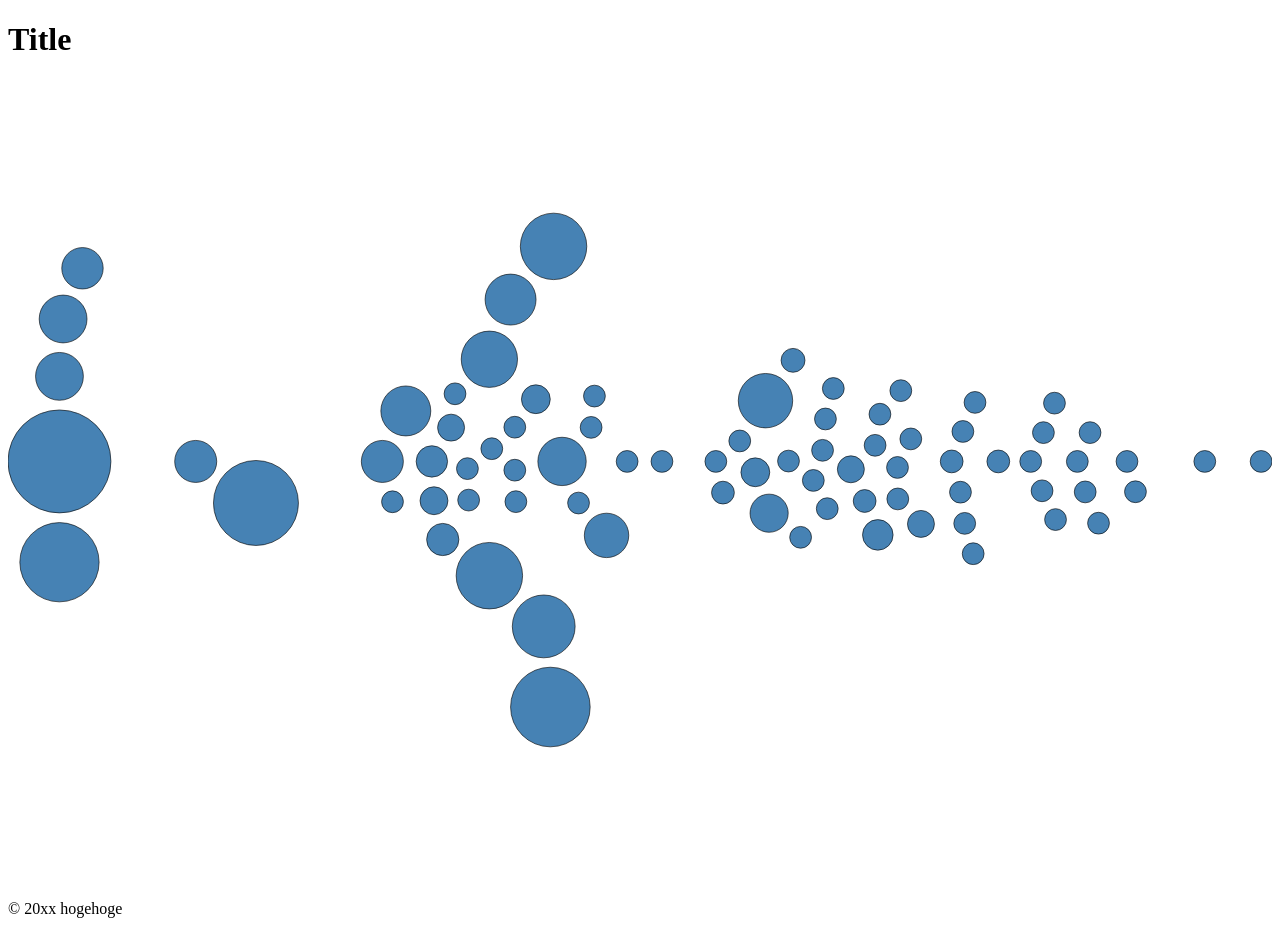
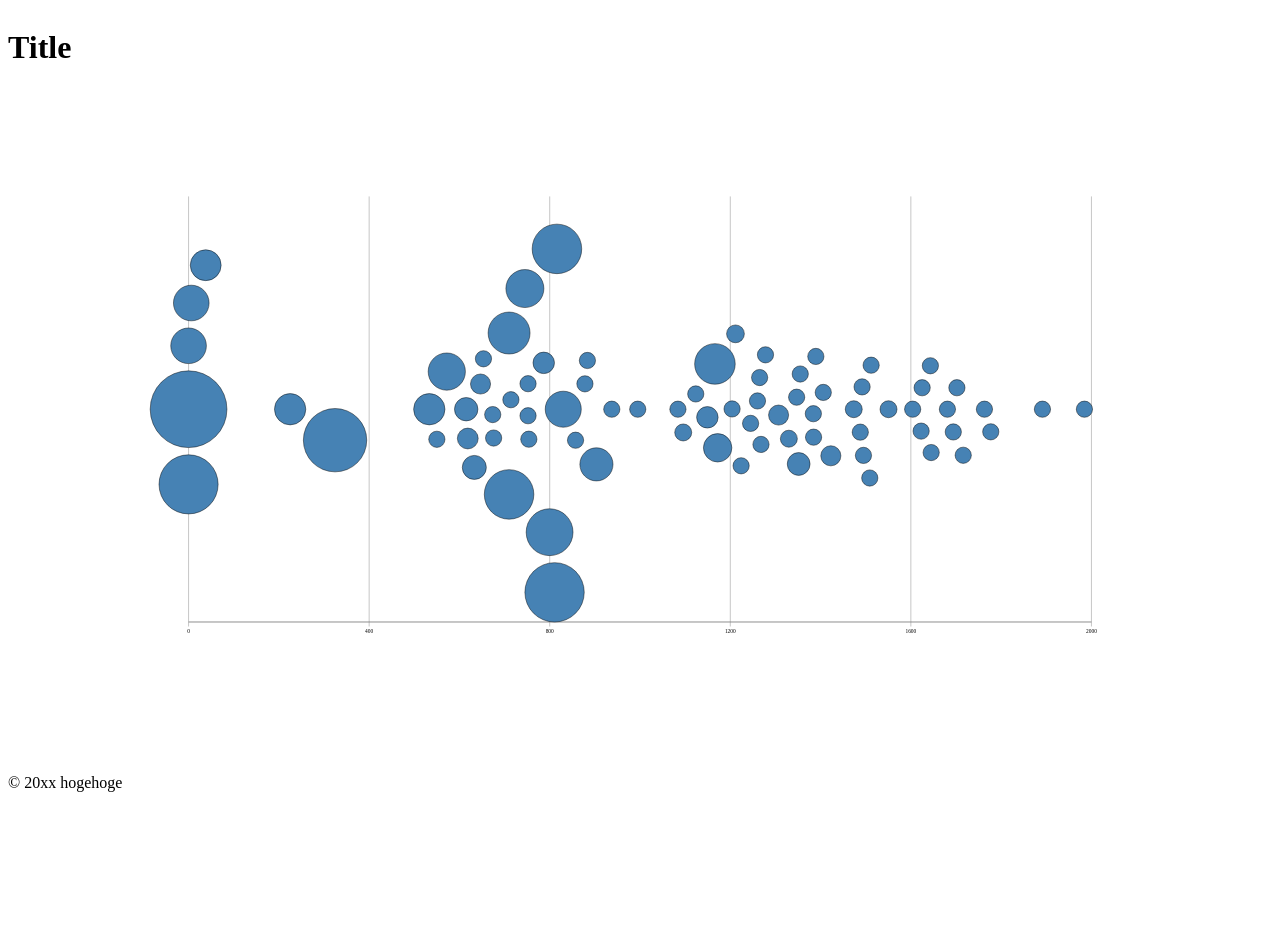
Before and after one commit to vdslab/theme2026-kaziru, a React (Vite) app: page / in a window 1280 px wide. After the commit the page ends 816 px from the top, so only its background shows below. Built offline with nearby package versions, Linux system fonts and the light colour scheme.

Commit message:
feat: 軸の追加

```diff
--- a/index.html
+++ b/index.html
@@ -1,7 +1,10 @@
-<!DOCTYPE html>
+<!doctype html>
 <html>
   <head>
-    <link href="style.css" rel="stylesheet" />
+    <link
+      href="https://fonts.googleapis.com/css?family=Open+Sans"
+      rel="stylesheet"
+    />
     <meta charset="utf-8" />
     <title>Title</title>
   </head>
--- a/src/App.jsx
+++ b/src/App.jsx
@@ -69,7 +69,7 @@ export default function App() {
   }, []);
 
   return (
-    <div>
+    <div className="app">
       <Header />
       <Main summary={summary} />
       <Footer />
--- a/src/components/Main.jsx
+++ b/src/components/Main.jsx
@@ -2,7 +2,7 @@ import PieBeeswarm from "./PieBeeswarm/PieBeeswarm";
 
 export default function Main({ summary }) {
   return (
-    <main>
+    <main className="main">
       <PieBeeswarm data={summary} />
     </main>
   );
--- /dev/null
+++ b/src/components/PieBeeswarm/AxisBottom.jsx
@@ -0,0 +1,27 @@
+export default function AxisBottom({ xMin, xMax, yMax, tickStep }) {
+
+
+  const ticks = [];
+  for (let t = xMin; t <= xMax; t += tickStep) {
+    ticks.push(t);
+  }
+
+  return (
+    <g>
+      {/* 軸線 */}
+      <line x1={xMin} x2={xMax} y1={yMax} y2={yMax} stroke="black" />
+
+      {ticks.map((tick) => (
+        <g key={tick} transform={`translate(${tick},0)`}>
+          {/* tick線 */}
+          <line y1={-yMax} y2={yMax + 10} stroke="gray" />
+
+          {/* ラベル */}
+          <text y={yMax + 25} textAnchor="middle" fontSize={12}>
+            {tick}
+          </text>
+        </g>
+      ))}
+    </g>
+  );
+}
--- a/src/components/PieBeeswarm/PieBeeswarm.jsx
+++ b/src/components/PieBeeswarm/PieBeeswarm.jsx
@@ -1,20 +1,26 @@
+import AxisBottom from "./AxisBottom";
+
 export default function PieBeeswarm({ data = [] }) {
   if (data.length === 0) {
     return null;
   }
 
-  const xMin = Math.min(...data.map((d) => d.x - d.r));
-  const xMax = Math.max(...data.map((d) => d.x + d.r));
+  const AXIS_MIN = 0;
+  const AXIS_MAX = 2000;
+  const TICK_STEP = 400;
 
   const yMin = Math.min(...data.map((d) => d.y - d.r));
   const yMax = Math.max(...data.map((d) => d.y + d.r));
+  const padding = TICK_STEP;
 
   return (
     <svg
       width="100%"
-      height="800"
-      viewBox={`${xMin} ${yMin} ${xMax - xMin} ${yMax - yMin}`}
+      height="100%"
+      viewBox={`${AXIS_MIN - padding} ${yMin} ${AXIS_MAX + padding * 2} ${yMax - yMin}`}
     >
+      <AxisBottom xMin={AXIS_MIN} xMax={AXIS_MAX} yMax={yMax} tickStep={TICK_STEP} />
+
       {data.map((item) => (
         <circle
           key={item.algo}
--- a/src/main.jsx
+++ b/src/main.jsx
@@ -1,4 +1,7 @@
 import { createRoot } from "react-dom/client";
+
 import App from "./App";
 
+import "../style.css";
+
 createRoot(document.querySelector("#content")).render(<App />);
--- /dev/null
+++ b/style.css
@@ -0,0 +1,10 @@
+.app {
+  display: flex;
+  flex-direction: column;
+  height: 100vh;
+}
+
+.main {
+  flex: 1;
+  min-height: 0;
+}
```
Also changed, not shown: styel.css (deleted).
